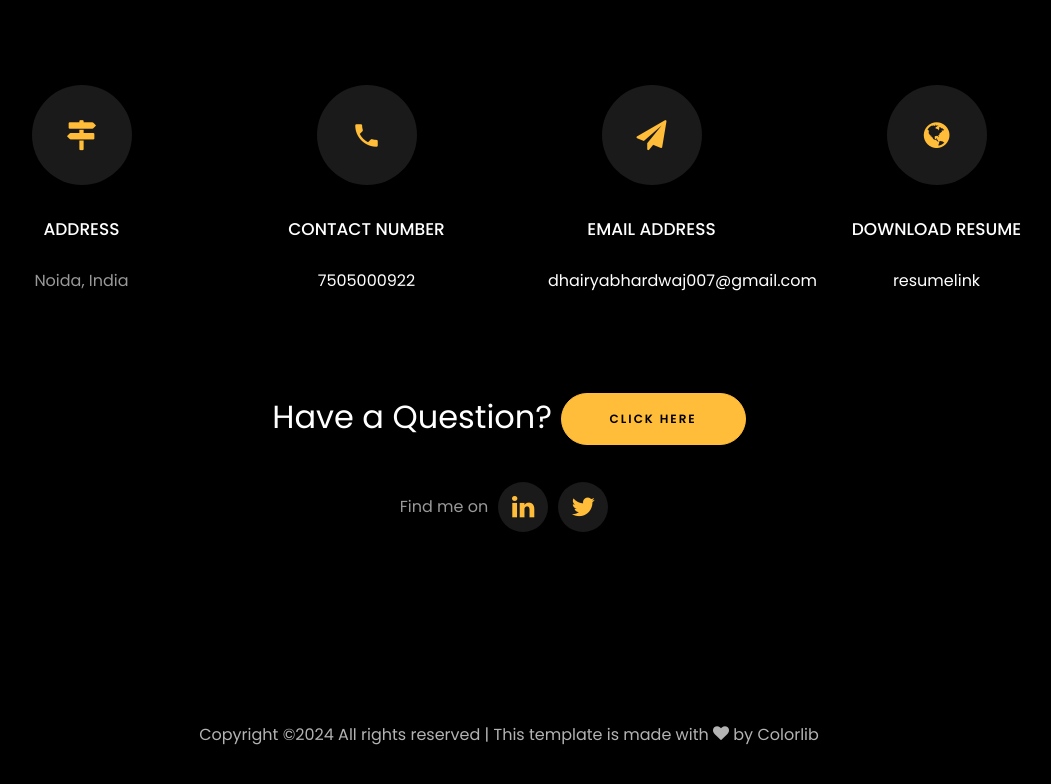
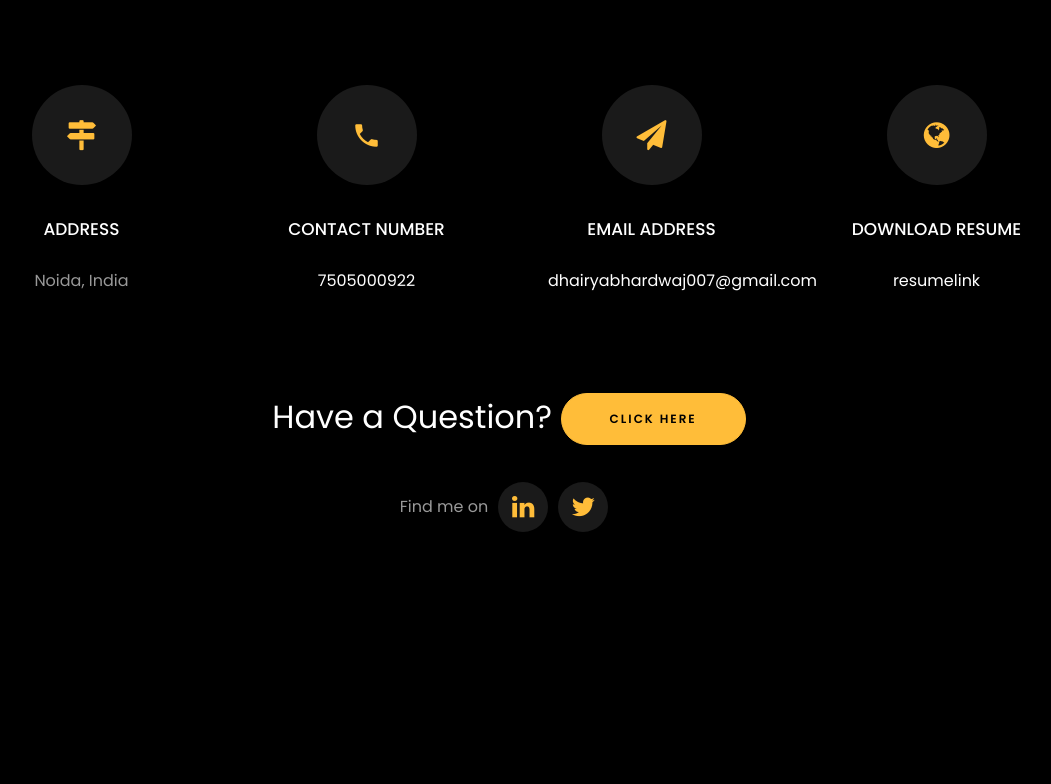
Before and after one commit to dhairya990/dhairyabhardwaj.github.io, a plain HTML site: page index.html in a window 1280 px wide. Shown: the part 5127-5911 px from the top of the page, without its empty margins (131-1182 px from the left). Drawn offline with Linux system fonts and the light colour scheme; files whose address does not match are found by name.

Commit message:
Update index.html

```diff
--- a/index.html
+++ b/index.html
@@ -558,9 +558,7 @@
 		  <div class="row">
 			<div class="col-md-12 text-center">
 
-			  <p><!-- Link back to Colorlib can't be removed. Template is licensed under CC BY 3.0. -->
-	Copyright &copy;<script>document.write(new Date().getFullYear());</script> All rights reserved | This template is made with <i class="icon-heart color-danger" aria-hidden="true"></i> by <a href="https://colorlib.com" target="_blank">Colorlib</a>
-	<!-- Link back to Colorlib can't be removed. Template is licensed under CC BY 3.0. --></p>
+
 			</div>
 		  </div>
 		</div>
```
